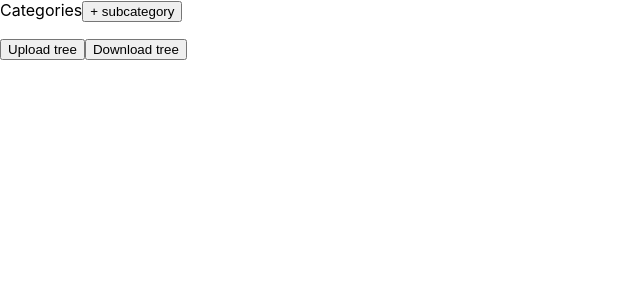
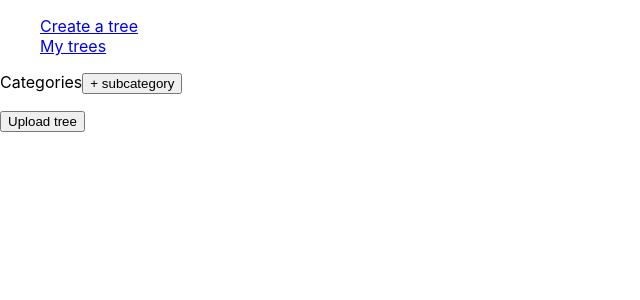
Before and after one commit to epent/category-tree, a React (Create React App) app: page / in a window 1280 px wide. Shown: the top 300 px of the page, without its empty margins (0-640 px from the left). Built offline with nearby package versions, Linux system fonts and the light colour scheme.

Commit message:
add react-router and MyTrees page

```diff
--- a/package.json
+++ b/package.json
@@ -8,6 +8,7 @@
     "@testing-library/user-event": "^13.5.0",
     "react": "^17.0.2",
     "react-dom": "^17.0.2",
+    "react-router-dom": "^6.2.1",
     "react-scripts": "5.0.0",
     "web-vitals": "^2.1.2"
   },
--- a/src/App.js
+++ b/src/App.js
@@ -1,66 +1,30 @@
-import React, { useState, useEffect } from "react";
+import React from "react";
+import { BrowserRouter as Router, Routes, Route, Link } from "react-router-dom";
 
-import Category from "./Category";
+import MainComponent from "./MainComponent";
+import MyTrees from "./MyTrees";
 
 function App() {
-  const [collectData, setCollectData] = useState(false);
-  const [totalData, setTotalData] = useState(null);
-  const [deleteChildren, setDeleteChildren] = useState(false);
-  const [dataToRender, setDataToRender] = useState({
-    name: "Categories",
-    id: "level_0",
-    children: [],
-  });
-
-  useEffect(() => {
-    if (totalData) {
-      fetch(
-        "https://category-tree-7bd78-default-rtdb.firebaseio.com/categories.json",
-        {
-          method: "POST",
-          body: JSON.stringify(totalData),
-        }
-      )
-        .then(() => {
-          console.log("posted");
-          setCollectData(false);
-          setDeleteChildren(true);
-        })
-        .catch((err) => {
-          console.log(err);
-        });
-    }
-  }, [totalData]);
-
-  const uploadTree = (data) => {
-    setTotalData(data);
-  };
-
-  async function downloadTree() {
-    setDeleteChildren(false);
-    const response = await fetch(
-      "https://category-tree-7bd78-default-rtdb.firebaseio.com/categories.json"
-    );
-    const fetchedData = await response.json();
-
-    for (let tree in fetchedData) {
-      setDataToRender({
-        ...fetchedData[tree],
-      });
-    }
-  }
+  const routes = (
+    <Routes>
+      <Route path="/mytrees" element={<MyTrees />} />
+      <Route path="/" element={<MainComponent />} />
+    </Routes>
+  );
 
   return (
     <div className="App">
-      <Category
-        data={dataToRender}
-        isRoot
-        collectData={collectData}
-        uploadTree={uploadTree}
-        deleteChildren={deleteChildren}
-      />
-      <button onClick={() => setCollectData(true)}>Upload tree</button>
-      <button onClick={downloadTree}>Download tree</button>
+      <Router>
+        <ul style={{ listStyle: "none" }}>
+          <li>
+            <Link to="/">Create a tree</Link>
+          </li>
+          <li>
+            <Link to="/mytrees">My trees</Link>
+          </li>
+        </ul>
+        {routes}
+      </Router>
     </div>
   );
 }
--- a/src/Category.js
+++ b/src/Category.js
@@ -13,15 +13,6 @@ const Category = (props) => {
   const [showChildren, setShowChildren] = useState(false);
 
   const [showInputField, setShowInputField] = useState(false);
-
-  //update what we render if download the tree from Firebase
-  useEffect(() => {
-    setCategory({
-      name: props.data.name,
-      id: props.data.id,
-      children: props.data.children,
-    });
-  }, [props.data]);
 
   // focus input on showing input field
   const inputElement = useRef();
--- /dev/null
+++ b/src/MainComponent.js
@@ -0,0 +1,48 @@
+import React, { useState, useEffect } from "react";
+
+import Category from "./Category";
+
+function MainComponent() {
+  const [collectData, setCollectData] = useState(false);
+  const [totalData, setTotalData] = useState(null);
+  const [deleteChildren, setDeleteChildren] = useState(false);
+
+  useEffect(() => {
+    if (totalData) {
+      fetch(
+        "https://category-tree-7bd78-default-rtdb.firebaseio.com/categories.json",
+        {
+          method: "POST",
+          body: JSON.stringify(totalData),
+        }
+      )
+        .then(() => {
+          console.log("posted");
+          setCollectData(false);
+          setDeleteChildren(true);
+        })
+        .catch((err) => {
+          console.log(err);
+        });
+    }
+  }, [totalData]);
+
+  const uploadTree = (data) => {
+    setTotalData(data);
+  };
+
+  return (
+    <div>
+      <Category
+        data={{ name: "Categories", id: "level_0", children: [] }}
+        isRoot
+        collectData={collectData}
+        uploadTree={uploadTree}
+        deleteChildren={deleteChildren}
+      />
+      <button onClick={() => setCollectData(true)}>Upload tree</button>
+    </div>
+  );
+}
+
+export default MainComponent;
--- /dev/null
+++ b/src/MyTrees.js
@@ -0,0 +1,45 @@
+import React, { useState, useEffect } from "react";
+
+import Category from "./Category";
+
+function MyTrees() {
+  const [categoryTrees, setCategoryTrees] = useState([]);
+
+  useEffect(() => {
+    async function downloadTrees() {
+      const response = await fetch(
+        "https://category-tree-7bd78-default-rtdb.firebaseio.com/categories.json"
+      );
+      const fetchedData = await response.json();
+
+      const dataToRender = [];
+
+      Object.keys(fetchedData).map((key) => {
+        return dataToRender.push({
+          tree: fetchedData[key],
+          treeId: key,
+        });
+      });
+
+      setCategoryTrees([...dataToRender]);
+    }
+    downloadTrees();
+  }, []);
+
+  let trees;
+  if (categoryTrees.length > 0) {
+    trees = categoryTrees.map((tree) => {
+      return (
+        <div key={tree.treeId}>
+          <Category data={tree.tree} isRoot />
+        </div>
+      );
+    });
+  } else {
+    trees = "You have no saved trees yet";
+  }
+
+  return <div>{trees}</div>;
+}
+
+export default MyTrees;
```
Also changed, not shown: 1 other file (tests, documents, lock files or other folders).
